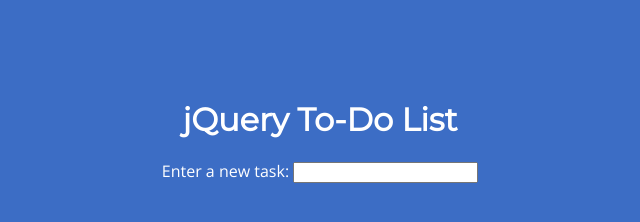
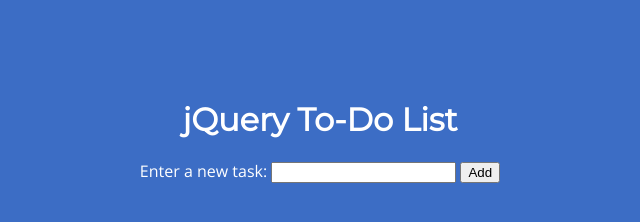
Before and after one commit to david-davidson/CodeFellows-jQuery-To-Do, a plain HTML site: page index.html in a window 1280 px wide. Shown: the whole page, without its empty margins (320-960 px from the left). Drawn offline with nearby package versions, Linux system fonts and the light colour scheme.

Commit message:
Added a submit button

```diff
--- a/index.html
+++ b/index.html
@@ -13,7 +13,8 @@
         </h1>
         <form>
             <label>Enter a new task:</label>
-            <input>
+            <input class="input" type="text">
+            <input type="submit" value="Add">
         </form>
         <ul title="Click to delete; drag to reorder">
         </ul>
```
